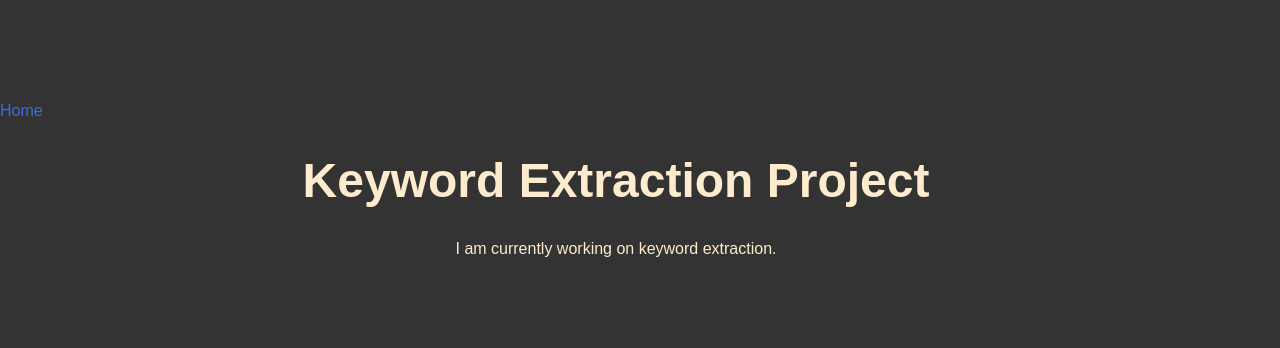
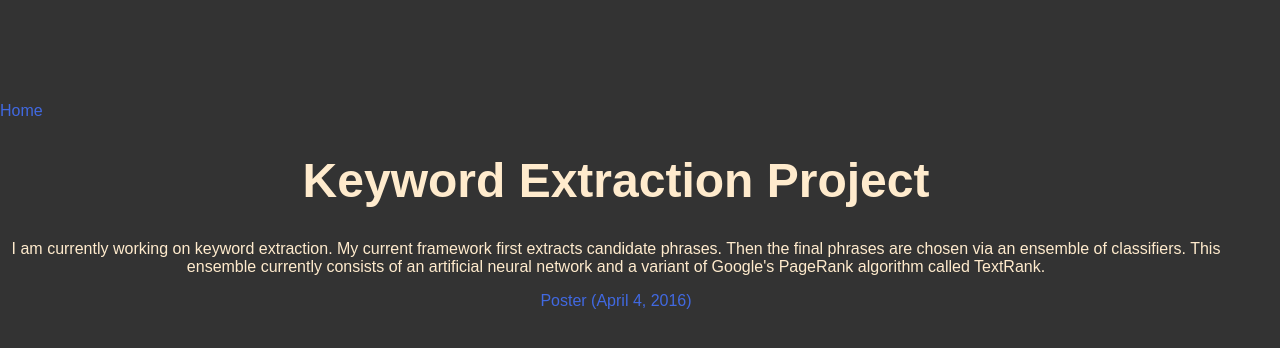
Before and after one commit to justinpayan/Old-Website, a plain HTML site: page pages/KeywordExtraction.html in a window 1280 px wide. Drawn offline with Linux system fonts and the light colour scheme; a web font is replaced by a local one.

Commit message:
More Summaries
Added summaries of other projects, and link to poster

```diff
--- a/pages/KeywordExtraction.html
+++ b/pages/KeywordExtraction.html
@@ -15,8 +15,10 @@
             <a href="../index.html">Home</a>
             <div id="name">
                 <h1>Keyword Extraction Project</h1>
-                <p>I am currently working on keyword extraction.
+                <p>
+                    I am currently working on keyword extraction. My current framework first extracts candidate phrases. Then the final phrases are chosen via an ensemble of classifiers. This ensemble currently consists of an artificial neural network and a variant of Google's PageRank algorithm called TextRank.
                 </p>
+                <a href="../documents/KeywordExtractionPoster.pdf">Poster (April 4, 2016)</a>
             </div>
         </div>
     </body>
```
Also changed, not shown: pages/RelationClassification.html (+2 -1 lines), 1 other file.
